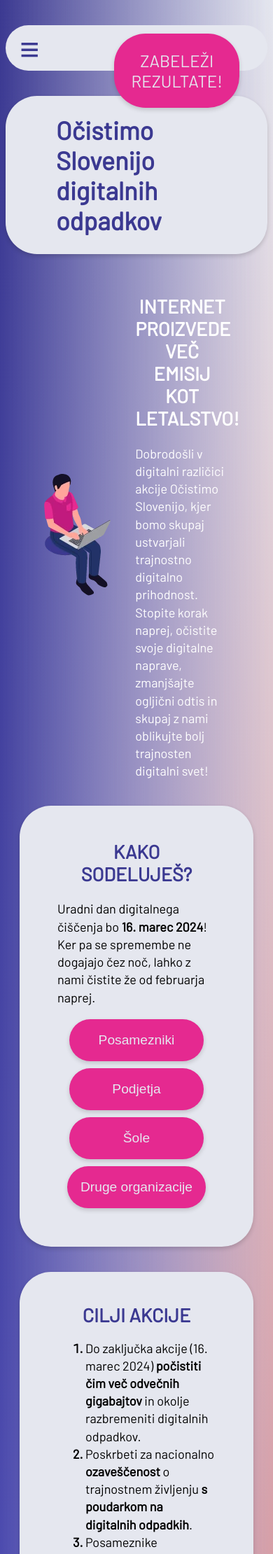
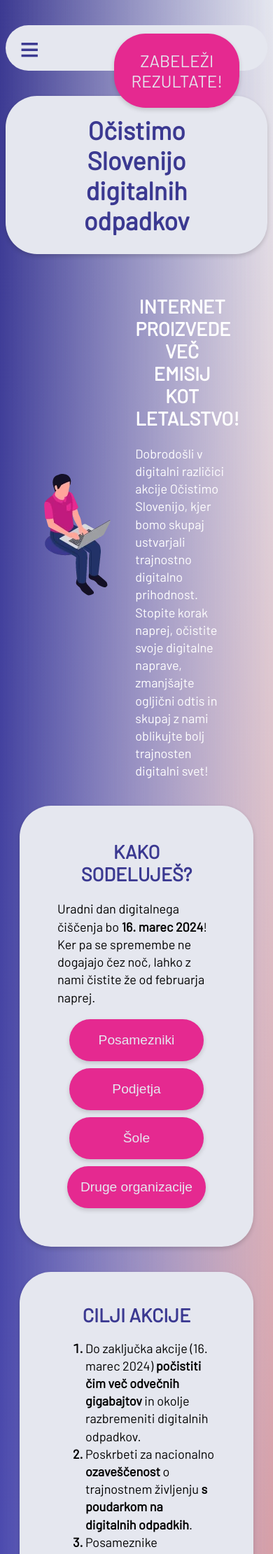
Before and after one commit to ewba/dcd-si, a Jekyll site: the page built from index.md, in a window 390 px wide. Shown: the top 2220 px of the page at 70% size. Built offline with Jekyll 4.4.1, drawn with Linux system fonts in a browser that asks for light colours.

Commit message:
centriraj h1 na malih zaslonih

```diff
--- a/_sass/main.scss
+++ b/_sass/main.scss
@@ -82,6 +82,11 @@ h2 {
   text-transform: uppercase;
   text-align: center;
 }
+@media screen and (max-width: 1000px) {
+  h1 {
+    text-align: center;
+  }
+}
 
 #logoglav {
   display: none;
```
